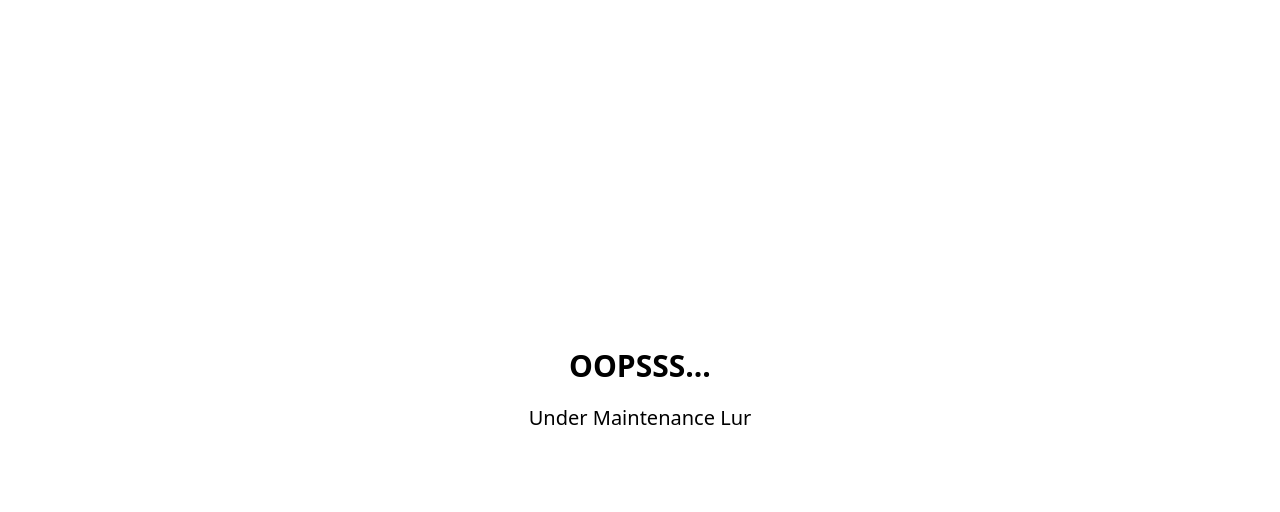
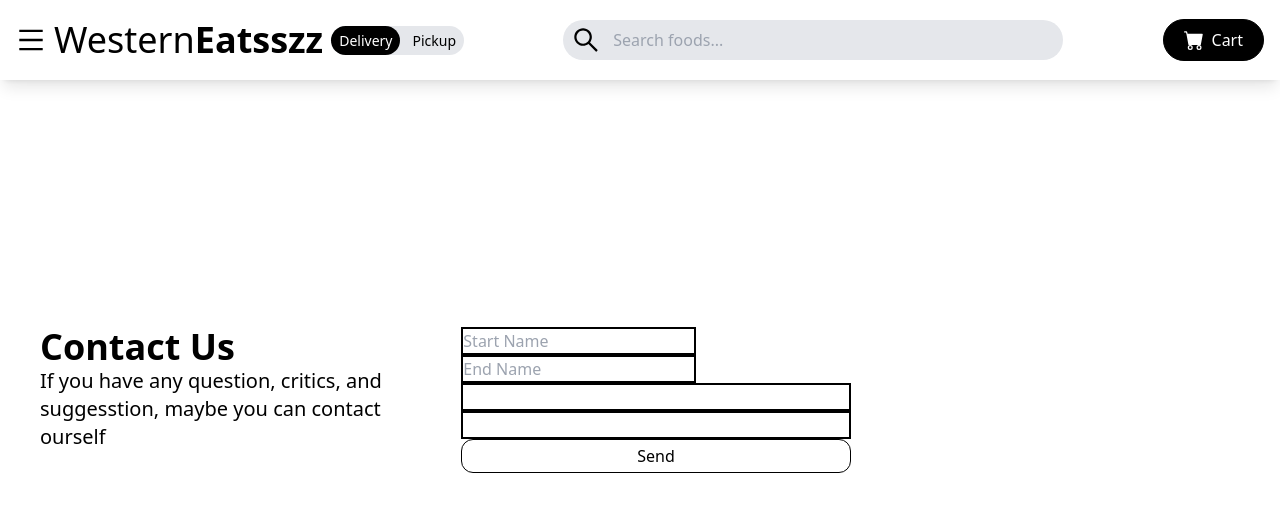
Before and after one commit to mferdinandr/WeternEatsszz, a React (Vite) app: page /contactus in a window 1280 px wide. Shown: the top 512 px of the page. Built offline with nearby package versions, Linux system fonts and the light colour scheme.

Commit message:
feat - contactus

```diff
--- /dev/null
+++ b/src/components/Fragments/ContactUs/ContactUs.jsx
@@ -0,0 +1,39 @@
+const Contact = () => {
+  return (
+    <div className="grid grid-cols-1 lg:grid-cols-3 h-screen content-center px-10 gap-16">
+      {/*Contact Us */}
+      <div>
+        <h1 className="font-bold text-4xl">Contact Us</h1>
+        <p className="text-xl">
+          If you have any question, critics, and suggesstion, maybe you can
+          contact ourself
+        </p>
+      </div>
+
+      {/* Form */}
+      <div className="w-1/2 col-span-2">
+        <form action="" className="flex flex-col">
+          <div>
+            <input
+              type="text"
+              className="border-2 border-black"
+              placeholder="Start Name"
+            />
+            <input
+              type="text"
+              className="border-2 border-black"
+              placeholder="End Name"
+            />
+          </div>
+          <input type="text" className="border-2 border-black" />
+          <input type="text" className="border-2 border-black" />
+          <button>
+            Send
+          </button>
+        </form>
+      </div>
+    </div>
+  );
+};
+
+export default Contact;
--- a/src/components/Fragments/Navbar/Navbar.jsx
+++ b/src/components/Fragments/Navbar/Navbar.jsx
@@ -40,6 +40,10 @@ const Navbar = () => {
     window.location.href = '/help';
   };
 
+  const handleSubmitSearch = () => {
+    window.location.href = './foods';
+  };
+
   return (
     <div className="w-full mx-auto flex justify-between items-center p-4 fixed top-0 right-0 z-20 bg-white shadow-lg">
       {/* Left side */}
@@ -64,11 +68,13 @@ const Navbar = () => {
       {/* Seacrh Bar */}
       <div className="bg-gray-200 rounded-full flex items-center px-2 w-[200px] sm:w-[400px] lg:w-[500px]">
         <AiOutlineSearch size={30} />
-        <input
-          className="bg-transparent p-2 pl-3 w-full focus:outline-none"
-          type="text"
-          placeholder="Search foods..."
-        />
+        <form action="" onSubmit={handleSubmitSearch}>
+          <input
+            className="bg-transparent p-2 pl-3 w-full focus:outline-none"
+            type="text"
+            placeholder="Search foods..."
+          />
+        </form>
       </div>
 
       {/* Cart Button */}
--- a/src/index.css
+++ b/src/index.css
@@ -7,7 +7,3 @@
     @apply border border-black rounded-xl px-5 py-1;
   }
 }
-
-body {
-  overflow: visible;
-}
--- a/src/main.jsx
+++ b/src/main.jsx
@@ -6,6 +6,7 @@ import { createBrowserRouter, RouterProvider } from 'react-router-dom';
 import MainPage from './pages/index.jsx';
 import OurFoods from './pages/ourFoods.jsx';
 import ErrorPage from './pages/ErrorPages.jsx';
+import ContactUs from './pages/ContactUs.jsx';
 
 const router = createBrowserRouter([
   {
@@ -21,6 +22,10 @@ const router = createBrowserRouter([
     path: '/foods',
     element: <OurFoods></OurFoods>,
   },
+  {
+    path: '/contactus',
+    element: <ContactUs></ContactUs>,
+  },
 ]);
 
 ReactDOM.createRoot(document.getElementById('root')).render(
--- /dev/null
+++ b/src/pages/ContactUs.jsx
@@ -0,0 +1,13 @@
+import Navbar from '../components/Fragments/Navbar/Navbar';
+import Contact from '../components/Fragments/ContactUs/ContactUs';
+
+const ContactUs = () => {
+  return (
+    <div>
+      <Navbar></Navbar>
+      <Contact />
+    </div>
+  );
+};
+
+export default ContactUs;
--- a/src/pages/index.jsx
+++ b/src/pages/index.jsx
@@ -24,7 +24,7 @@ function MainPage() {
       >
         Load More
       </button>
-      <Category></Category>
+      {/* <Category></Category> */}
     </>
   );
 }
```
